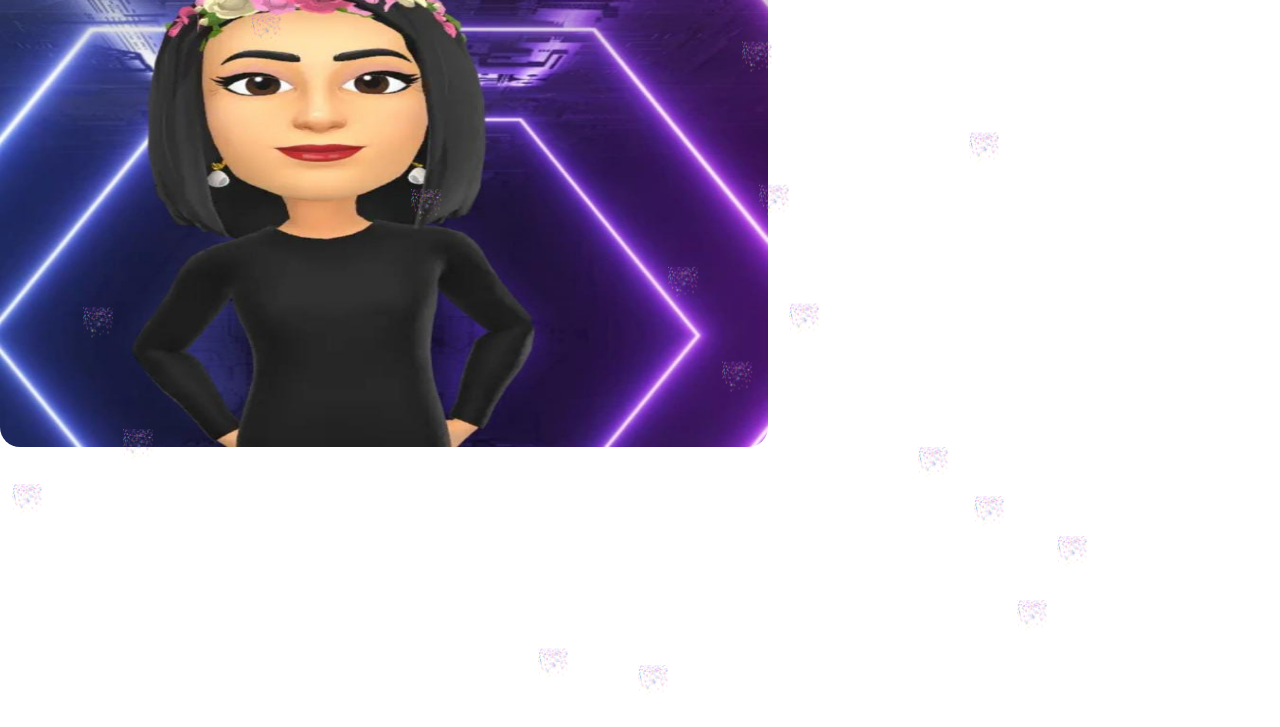
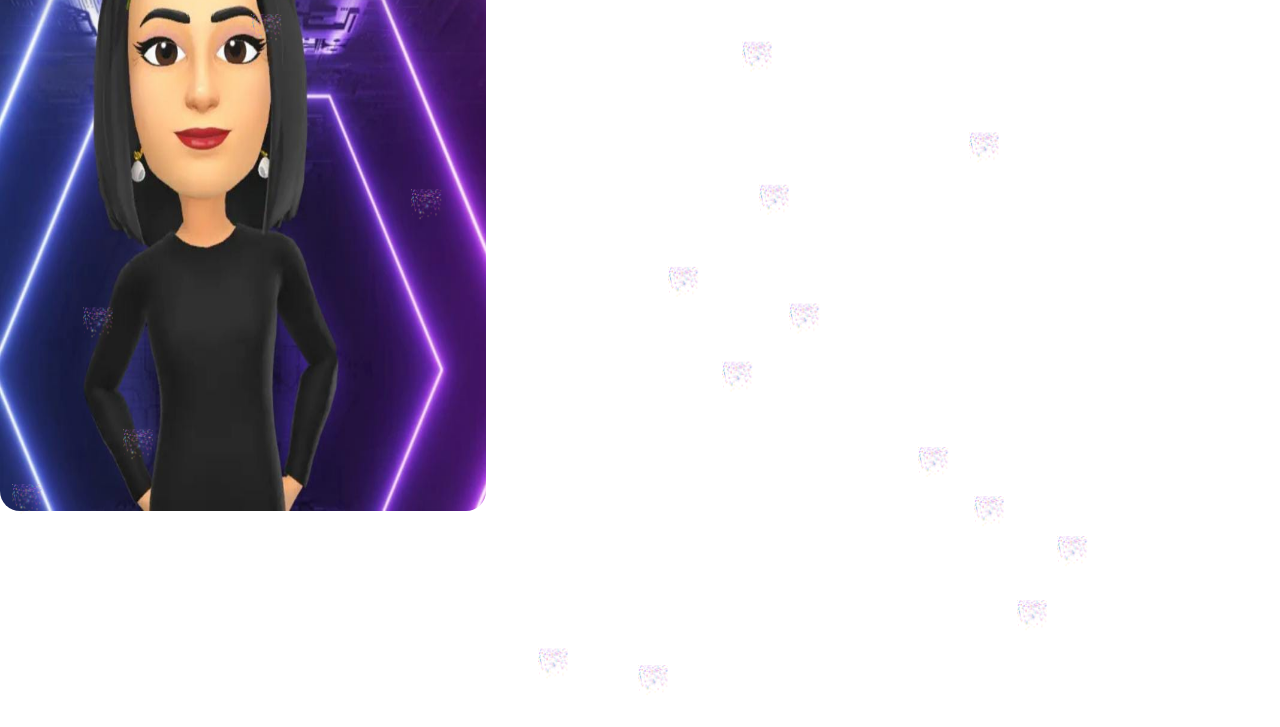
Before and after one commit to Prograto/HappyBirthdayGreeshma, a plain HTML site: page index.html in a window 1280 px wide. Shown: the part 197-924 px from the top of the page. Drawn offline with nearby package versions, Linux system fonts and the light colour scheme; a web font is replaced by a local one.

Commit message:
Update style.css

```diff
--- a/style/style.css
+++ b/style/style.css
@@ -81,10 +81,26 @@ html {
     display: flex;
     flex-direction: column;
     justify-content: center;
+    align-items: center;
     margin-top: 0.5vh;
   }
 
- @media (min-width:768px) {
+
+  .mainimg{
+    display: flex;
+    justify-content: center;
+    margin: 0px;
+  }
+  .mainimg img{
+    height: 58vh;
+    width: 58vw;
+    border-radius: 20px;
+  }
+
+  @media (min-width:768px) {
+    .container{
+      vertical-align: center;
+    }
     .maincon{
       flex-direction: row;
       align-items: center;
@@ -93,16 +109,6 @@ html {
       height: 76vh;
       width: 38vw;
     }
-  }
-  .mainimg{
-    display: flex;
-    justify-content: center;
-    margin: 0px;
-  }
-  .mainimg img{
-    height: 60vh;
-    width: 60vw;
-    border-radius: 20px;
   }
 
   .container {
```
